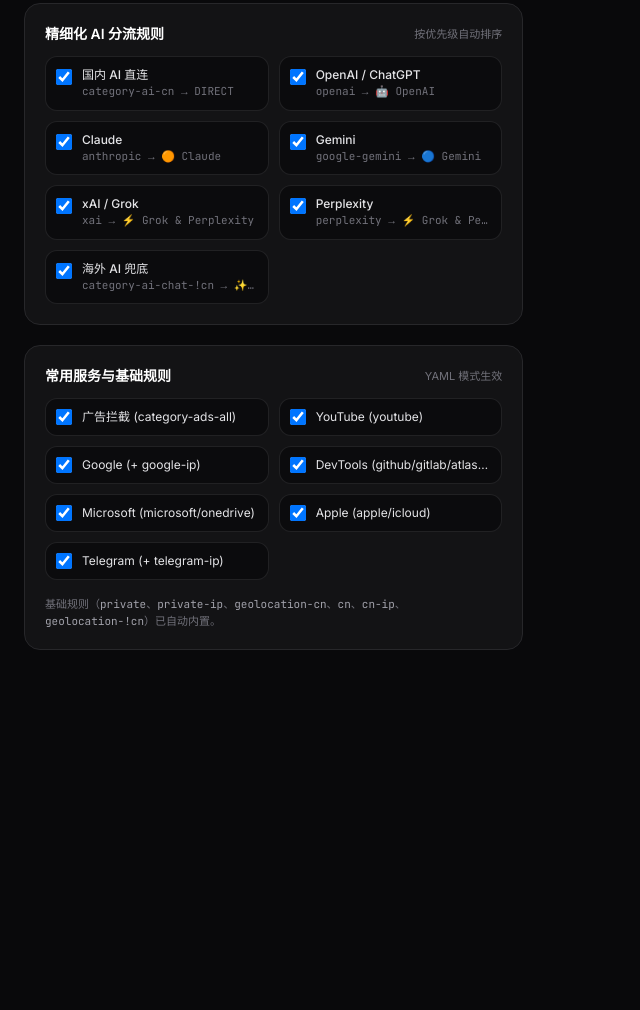
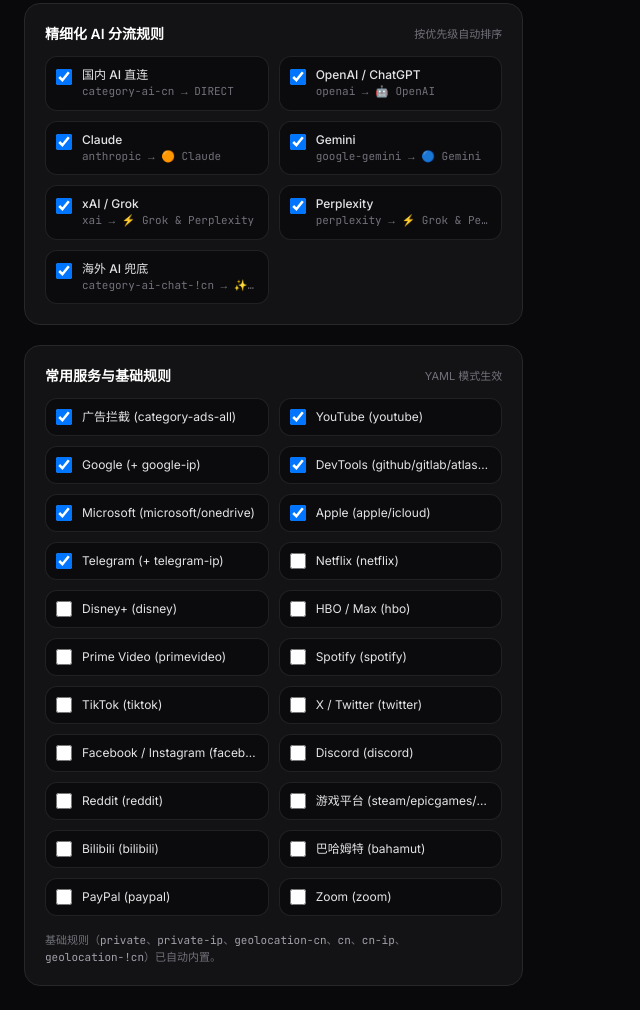
Before and after one commit to soledadvb/ai-route-subconvert, a website: page ai-route-subconvert.html in a window 1280 px wide. Shown: the part 667-1677 px from the top of the page, without its empty margins (0-640 px from the left). Before the commit the page ends 1341 px from the top, so only its background shows below. Drawn offline with nearby package versions, Linux system fonts and the light colour scheme.

Commit message:
Add common streaming social gaming and office categories

```diff
--- a/ai-route-subconvert.html
+++ b/ai-route-subconvert.html
@@ -276,6 +276,149 @@
       { id: 'category-ai-chat-!cn', label: '海外 AI 兜底', target: '✨ Other AI' },
     ];
 
+    // 常用分类直接引用规则仓库中的现有规则，勾选后同时生成来源、策略组和规则。
+    const EXTRA_SERVICES = [
+      {
+            "id": "netflix",
+            "label": "Netflix (netflix)",
+            "target": "🎬 Netflix",
+            "keys": [
+                  "netflix"
+            ],
+            "direct": false
+      },
+      {
+            "id": "disney",
+            "label": "Disney+ (disney)",
+            "target": "🏰 Disney+",
+            "keys": [
+                  "disney"
+            ],
+            "direct": false
+      },
+      {
+            "id": "hbo",
+            "label": "HBO / Max (hbo)",
+            "target": "🎞️ HBO / Max",
+            "keys": [
+                  "hbo"
+            ],
+            "direct": false
+      },
+      {
+            "id": "primevideo",
+            "label": "Prime Video (primevideo)",
+            "target": "📽️ Prime Video",
+            "keys": [
+                  "primevideo"
+            ],
+            "direct": false
+      },
+      {
+            "id": "spotify",
+            "label": "Spotify (spotify)",
+            "target": "🎵 Spotify",
+            "keys": [
+                  "spotify"
+            ],
+            "direct": false
+      },
+      {
+            "id": "tiktok",
+            "label": "TikTok (tiktok)",
+            "target": "🎶 TikTok",
+            "keys": [
+                  "tiktok"
+            ],
+            "direct": false
+      },
+      {
+            "id": "twitter",
+            "label": "X / Twitter (twitter)",
+            "target": "🐦 X / Twitter",
+            "keys": [
+                  "twitter"
+            ],
+            "direct": false
+      },
+      {
+            "id": "meta",
+            "label": "Facebook / Instagram (facebook/instagram)",
+            "target": "📱 Facebook / Instagram",
+            "keys": [
+                  "facebook",
+                  "instagram"
+            ],
+            "direct": false
+      },
+      {
+            "id": "discord",
+            "label": "Discord (discord)",
+            "target": "💬 Discord",
+            "keys": [
+                  "discord"
+            ],
+            "direct": false
+      },
+      {
+            "id": "reddit",
+            "label": "Reddit (reddit)",
+            "target": "👽 Reddit",
+            "keys": [
+                  "reddit"
+            ],
+            "direct": false
+      },
+      {
+            "id": "games",
+            "label": "游戏平台 (steam/epicgames/playstation/xbox)",
+            "target": "🎮 游戏平台",
+            "keys": [
+                  "steam",
+                  "epicgames",
+                  "playstation",
+                  "xbox"
+            ],
+            "direct": false
+      },
+      {
+            "id": "bilibili",
+            "label": "Bilibili (bilibili)",
+            "target": "📺 Bilibili",
+            "keys": [
+                  "bilibili"
+            ],
+            "direct": true
+      },
+      {
+            "id": "bahamut",
+            "label": "巴哈姆特 (bahamut)",
+            "target": "📺 巴哈姆特",
+            "keys": [
+                  "bahamut"
+            ],
+            "direct": false
+      },
+      {
+            "id": "paypal",
+            "label": "PayPal (paypal)",
+            "target": "💳 PayPal",
+            "keys": [
+                  "paypal"
+            ],
+            "direct": true
+      },
+      {
+            "id": "zoom",
+            "label": "Zoom (zoom)",
+            "target": "📹 Zoom",
+            "keys": [
+                  "zoom"
+            ],
+            "direct": false
+      }
+];
+
     const SERVICE_ITEMS = [
       { id: 'ads', label: '广告拦截 (category-ads-all)' },
       { id: 'youtube', label: 'YouTube (youtube)' },
@@ -284,6 +427,7 @@
       { id: 'microsoft', label: 'Microsoft (microsoft/onedrive)' },
       { id: 'apple', label: 'Apple (apple/icloud)' },
       { id: 'telegram', label: 'Telegram (+ telegram-ip)' },
+      ...EXTRA_SERVICES,
     ];
 
     const PROVIDER_DEFS = {
@@ -314,6 +458,13 @@
       'cn-ip': { behavior: 'ipcidr', path: 'geo/geoip/cn.mrs' },
       'geolocation-!cn': { behavior: 'domain', path: 'geo/geosite/geolocation-!cn.mrs' },
     };
+
+    // 新分类均为域名规则，使用与现有分类相同的 .mrs 地址和同步周期。
+    for (const service of EXTRA_SERVICES) {
+      for (const key of service.keys) {
+        PROVIDER_DEFS[key] = { behavior: 'domain', path: 'geo/geosite/' + key + '.mrs' };
+      }
+    }
 
     // =========================================================================
     // Application State
@@ -472,6 +623,10 @@
       if (state.services.apple) providers.push('apple', 'icloud');
       if (state.services.telegram) providers.push('telegram', 'telegram-ip');
 
+      // 仅把勾选的新增分类加入规则来源，避免无用下载。
+      const services = EXTRA_SERVICES.filter(service => state.services[service.id]);
+      for (const service of services) providers.push(...service.keys);
+
       // Base CN / Non-CN
       providers.push('geolocation-cn', 'cn', 'cn-ip', 'geolocation-!cn');
 
@@ -519,6 +674,17 @@
         groups.push(`  - name: ✈️ Telegram\n    type: select\n    proxies:\n      - 🚀 节点选择\n    use:\n      - AirportSub`);
       }
 
+      // 常用服务可独立选节点，国内服务和支付服务把直连作为默认选项。
+      for (const service of services) {
+        const options = service.direct ? ['DIRECT', '🚀 节点选择'] : ['🚀 节点选择', 'DIRECT'];
+        groups.push(`  - name: ${service.target}
+    type: select
+    proxies:
+${options.map(name => '      - ' + name).join('\n')}
+    use:
+      - AirportSub`);
+      }
+
       groups.push(
 `  - name: 🐟 漏网之鱼
     type: select
@@ -553,6 +719,10 @@
 
       rules.push('');
       rules.push('  # 4. 常用应用服务');
+      // 新分类排在国内外兜底规则之前，保证选中的服务策略生效。
+      for (const service of services) {
+        for (const key of service.keys) rules.push('  - RULE-SET,' + key + ',' + service.target);
+      }
       if (state.services.youtube) rules.push('  - RULE-SET,youtube,📺 YouTube');
       if (state.services.google) rules.push('  - RULE-SET,google,🔍 Google');
       if (state.services.devtools) {
```
